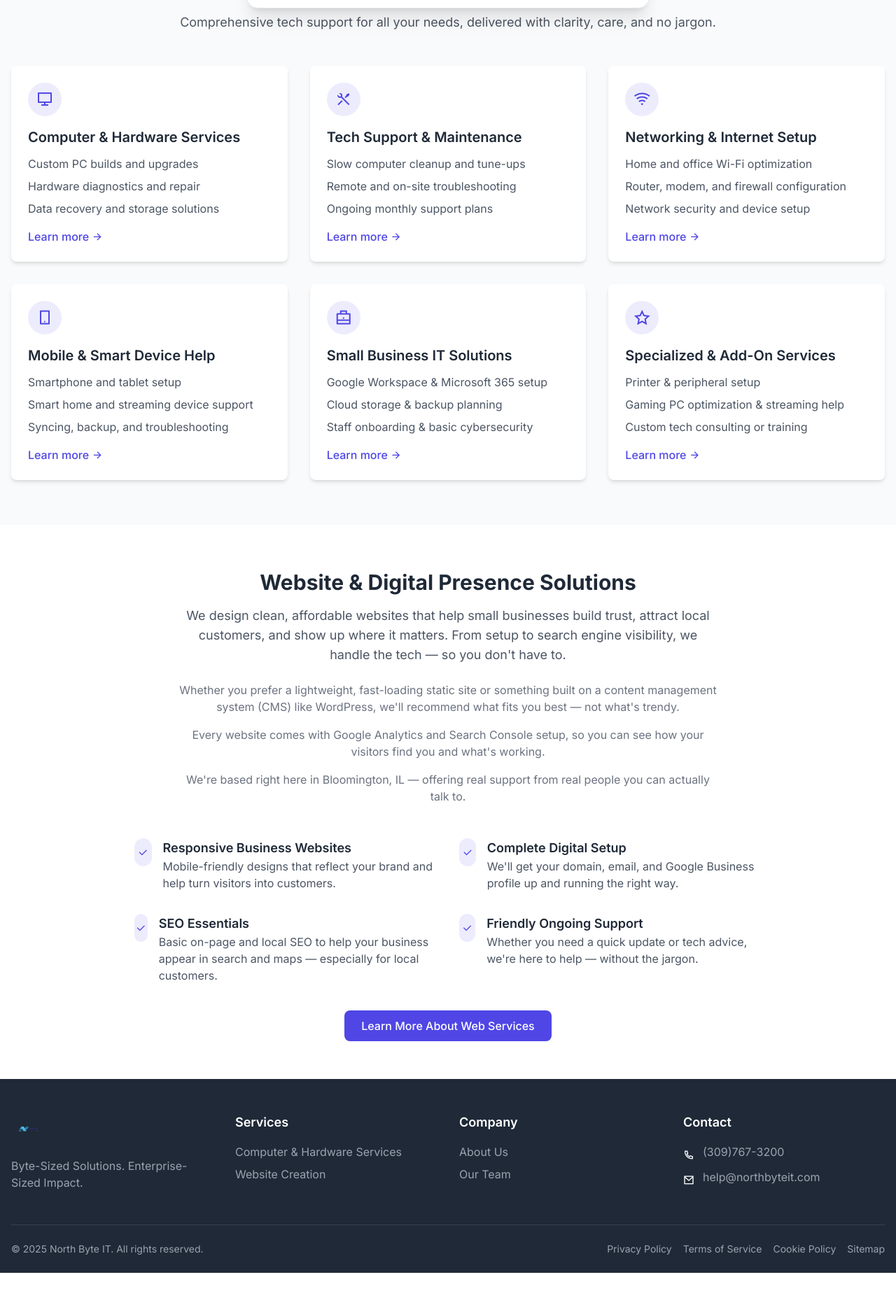
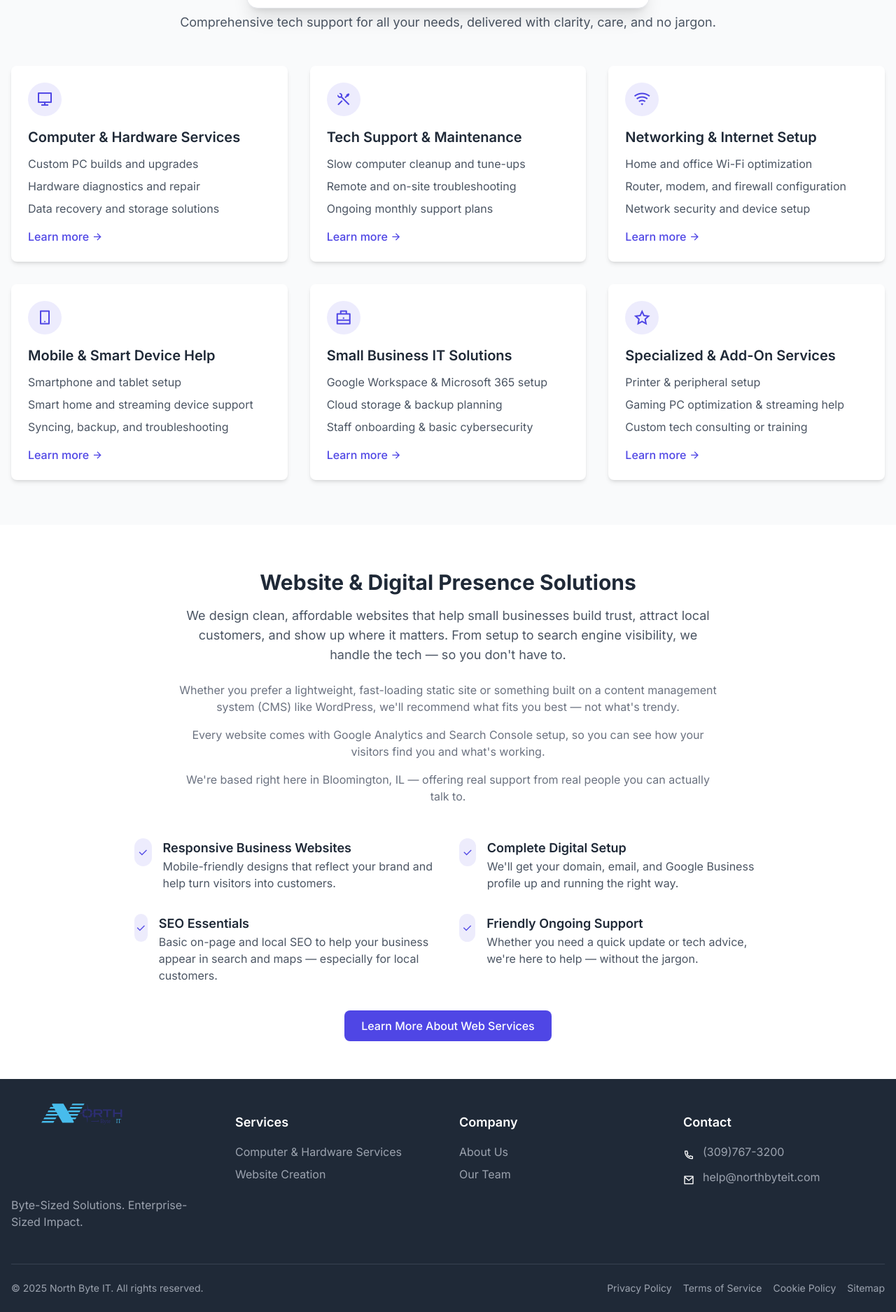
Before and after one commit to Roberto-Rodriguez-01/Roberto-Rodriguez-01.github.io, a Jekyll site: the page built from index.html, in a window 1280 px wide. Shown: the part 872-2747 px from the top of the page at 70% size. Built offline with Jekyll 4.4.1, drawn with Linux system fonts in a browser that asks for light colours; nearby versions of some CDN libraries; before the commit the page ends 2691 px from its top, so only the background shows below that.

Commit message:
fixed the footer, logo sizing still needs adjustment

```diff
--- a/_includes/footer.html
+++ b/_includes/footer.html
@@ -2,8 +2,8 @@
   <div class="container mx-auto px-4">
     <div class="grid grid-cols-1 md:grid-cols-4 gap-8 mb-8">
       <div>
-        <a href="#" class="flex items-center gap-2 mb-4">
-          <img src="/assets/logo.svg" alt="North Byte IT Logo" class="h-12 w-auto object-contain">
+        <a href="#" class="flex items-center gap-2 mb-4 -my-24">
+          <img src="/assets/logo.svg" alt="North Byte IT Logo" class="h-[200px] w-auto object-contain">
         </a>
         <p class="text-gray-400 mb-4">
           Byte-Sized Solutions. Enterprise-Sized Impact.
```
